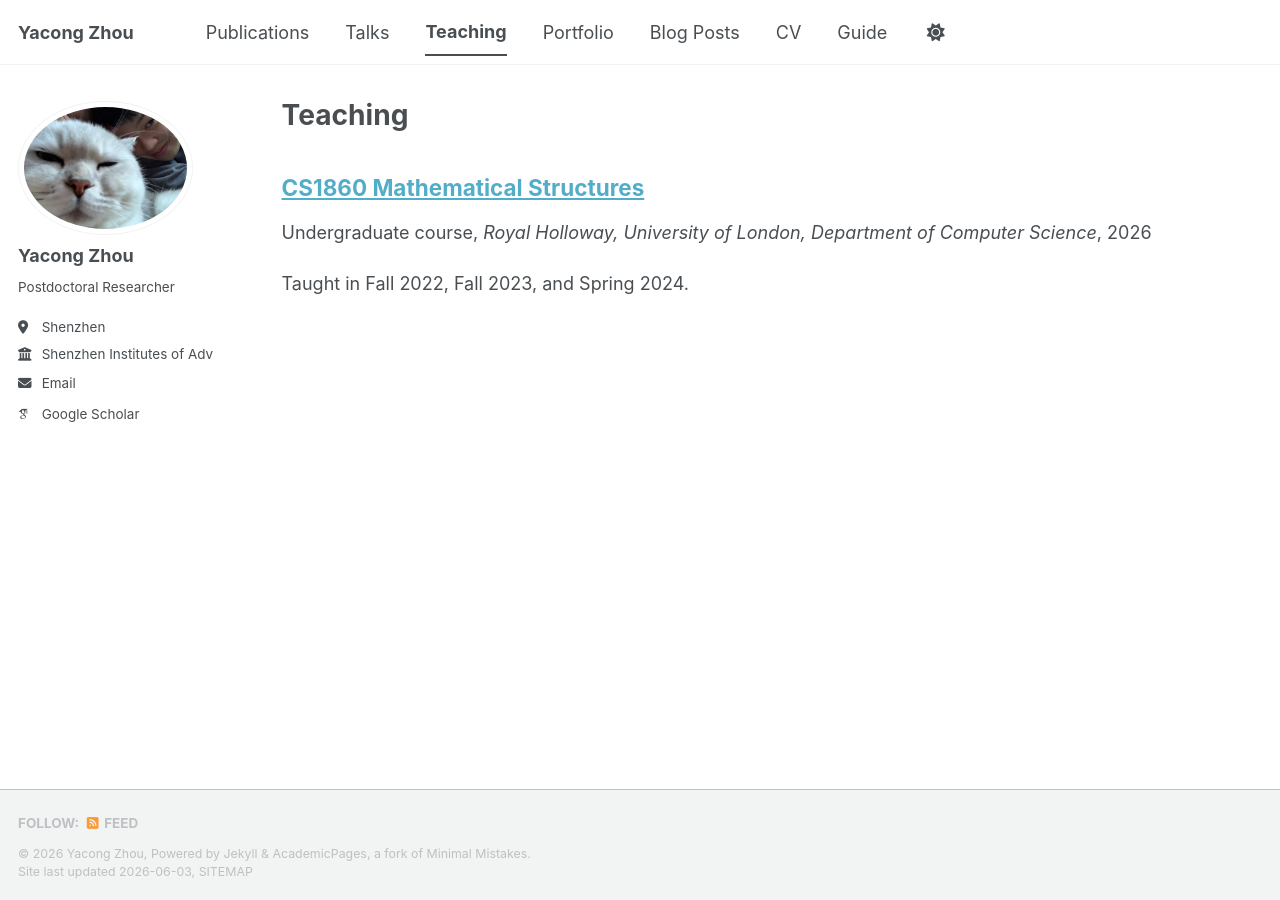
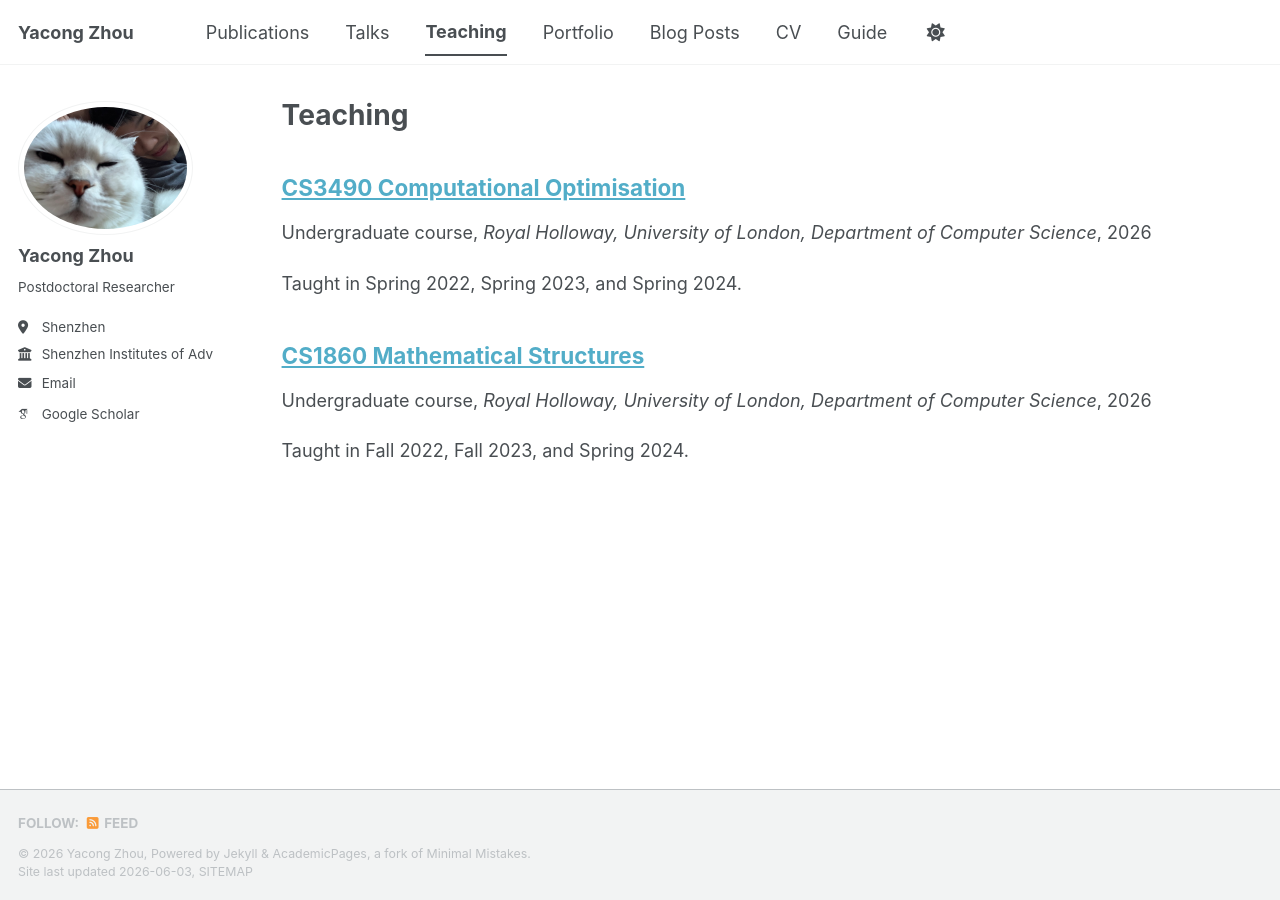
Before and after one commit to YACONGZHOU/yacongzhou.github.io, a Jekyll site: the page built from _pages/teaching.html, in a window 1280 px wide. Built offline with Jekyll 4.4.1, drawn with Linux system fonts in a browser that asks for light colours; some web fonts are replaced; a script bundle is joined from its source files by our own code; library files that are not in the unit come from our copies; a file with an impossible date is left out.

Commit message:
Update teaching-2.md

```diff
--- a/_teaching/teaching-2.md
+++ b/_teaching/teaching-2.md
@@ -4,17 +4,8 @@ collection: teaching
 type: "Undergraduate course"
 permalink: /teaching/teaching-2
 venue: "Royal Holloway, University of London, Department of Computer Science"
-date: Spring2022/Spring2023/Spring2024
 location: "London, UK"
 ---
+Taught in Spring 2022, Spring 2023, and Spring 2024.
 
 This is a description of a teaching experience. You can use markdown like any other post.
-
-Heading 1
-======
-
-Heading 2
-======
-
-Heading 3
-======
```
